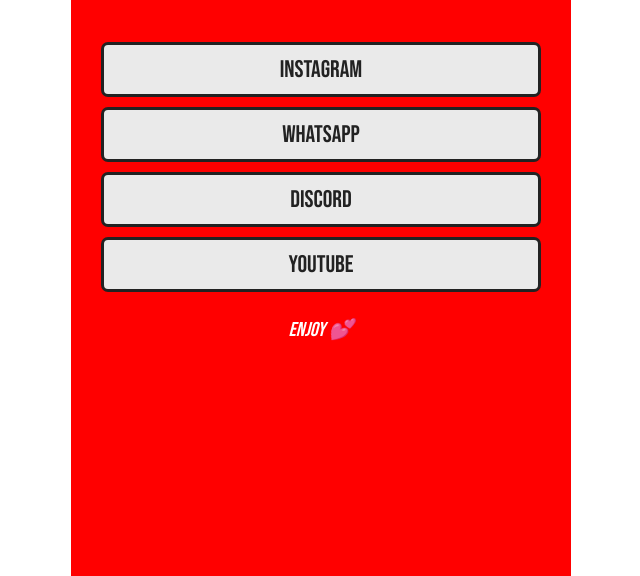
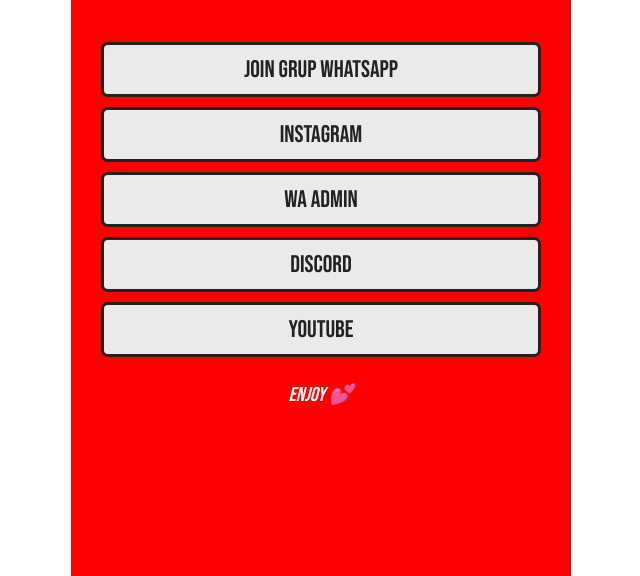
Before and after one commit to adityagiantoro/adityagiantoro.github.io, a plain HTML site: page index.html in a window 1280 px wide. Shown: the part 224-800 px from the top of the page, without its empty margins (319-959 px from the left). Drawn offline with nearby package versions, Linux system fonts and the light colour scheme.

Commit message:
Update index.html

```diff
--- a/index.html
+++ b/index.html
@@ -29,11 +29,12 @@
 
       <!-- link tree button bisa ditambahkan -->
       <div class="link">
-
+        <a href="https://chat.whatsapp.com/CdcKLoWn61aKSSEFCr4ZFm" target="_blank"
+          class="animate__animated animate__bounceInLeft">Join Grup Whatsapp</a>
         <a href="https://instagram.com/makassar.pubg?igshid=NTc4MTIwNjQ2YQ==" target="_blank"
           class="animate__animated animate__bounceInLeft">instagram</a>
         <a href="https://api.whatsapp.com/message/NGZHCOYEQBTKH1?autoload=1&app_absent=0" target="_blank" class="animate__animated
-          animate__bounceInLeft animate__delay-1s">whatsapp</a>
+          animate__bounceInLeft animate__delay-1s">WA Admin</a>
         <a href="https://discord.gg/jCSxfXeZ" target="_blank" class="animate__animated
           animate__bounceInLeft animate__delay-2s">discord</a>
         <a href="https://www.youtube.com/@Makassarpubg" target="_blank"
```
